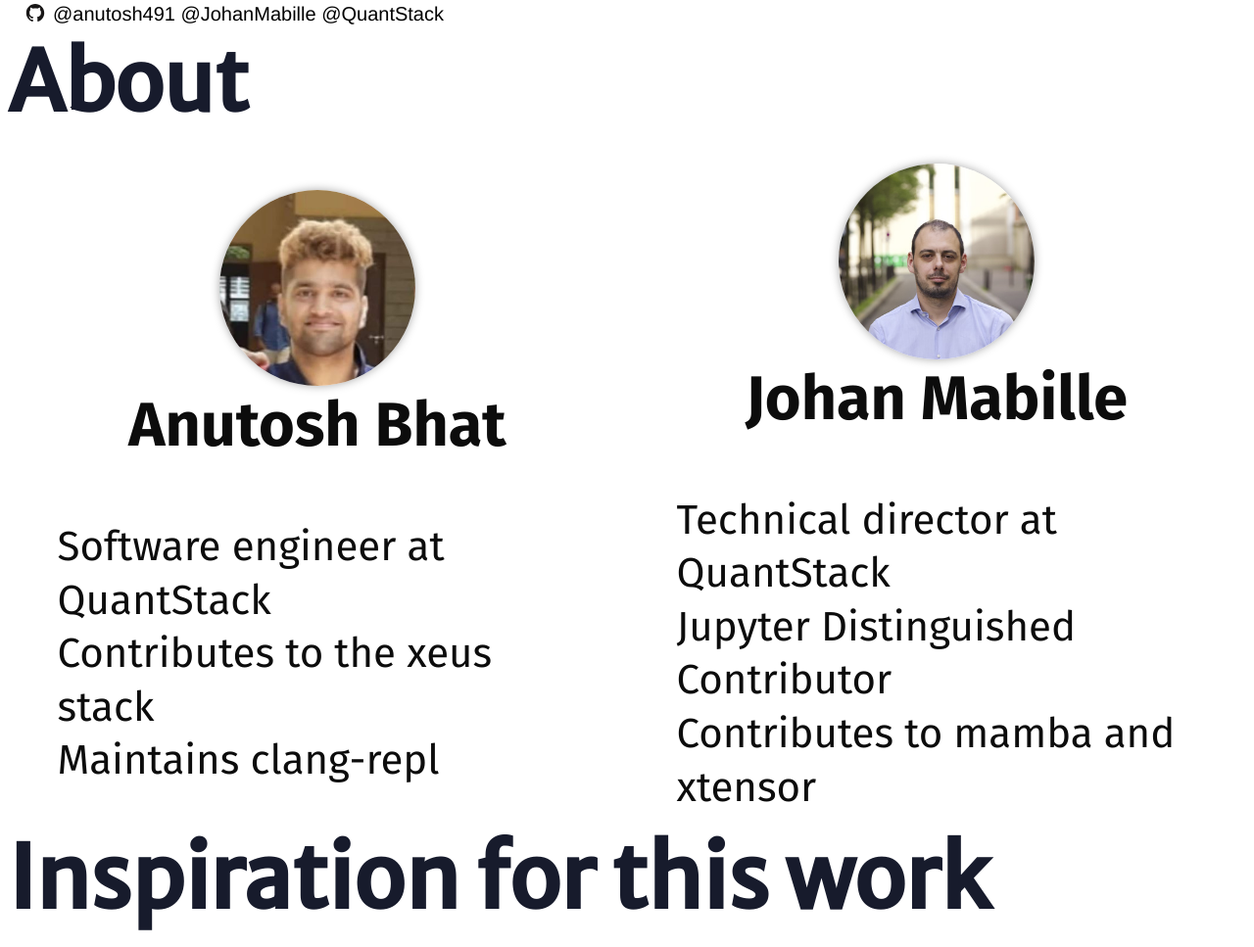
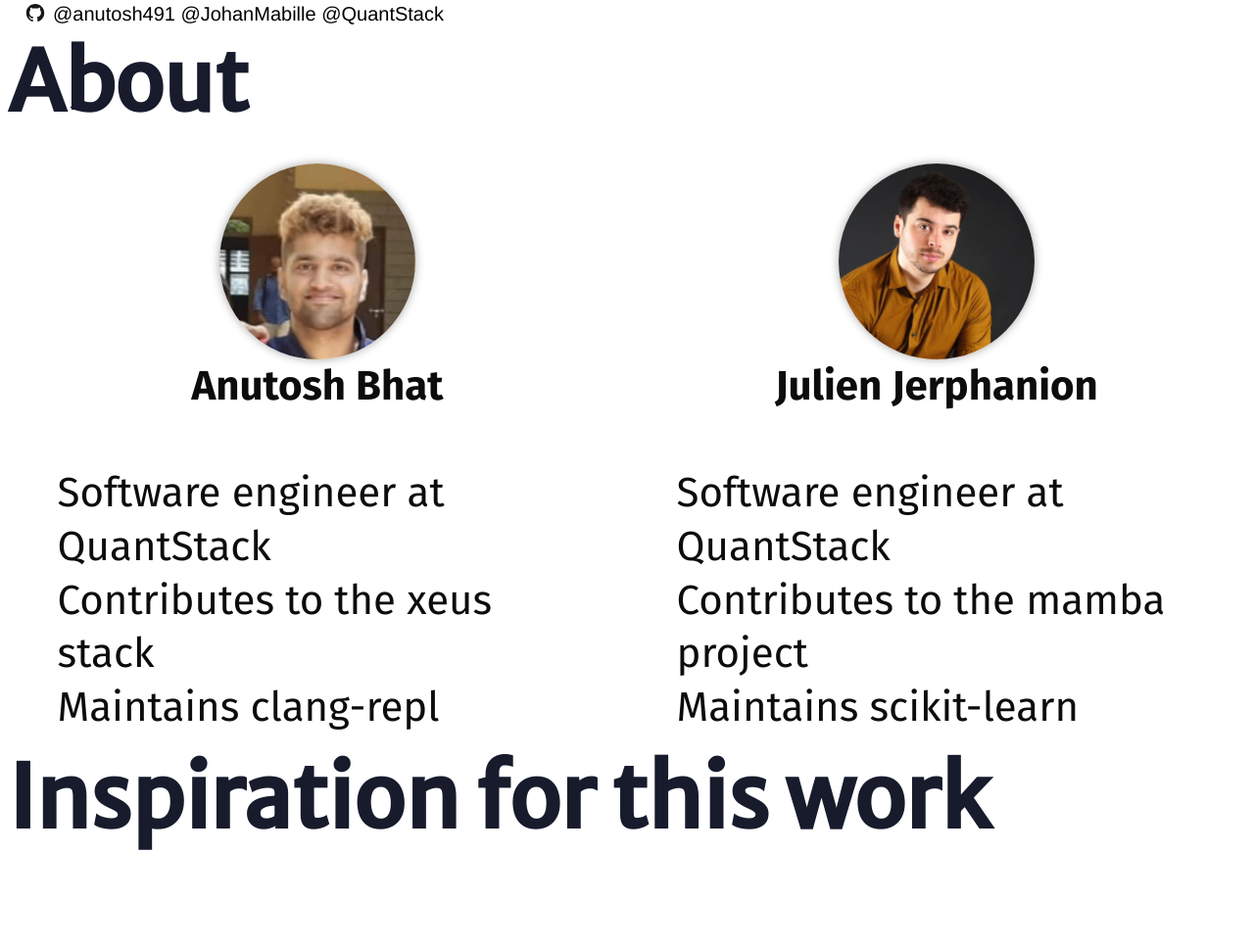
Before and after one commit to anutosh491/xeus-swift-ideation, a website built with Vite: page index.html in a window 1280 px wide. Shown: the part 757-1724 px from the top of the page at 98% size. Built offline with nearby package versions, Linux system fonts and the light colour scheme; what reveal.js would draw is missing.

Commit message:
images 3

```diff
--- a/index.html
+++ b/index.html
@@ -47,20 +47,20 @@
   <div class="two-column">
     <div class="column">
       <img src="src/images/Anutosh.png" alt="Anutosh profile picture" class="circle-img-big">
-      <strong style="font-size: 1.5em">Anutosh Bhat</strong><br>
-      <div style="text-align: left">
+      <strong style="font-size: 1em">Anutosh Bhat</strong><br>
+      <div style="text-align: centre">
         Software engineer at QuantStack<br>
         Contributes to the xeus stack<br>
         Maintains clang-repl<br>
       </div>
     </div>
     <div class="column">
-      <img src="src/images/Johan.png" alt="Johan profile picture" class="circle-img-big">
-      <strong style="font-size: 1.5em">Johan Mabille</strong><br>
-      <div style="text-align: left">
-        Technical director at QuantStack<br>
-        Jupyter Distinguished Contributor<br>
-        Contributes to mamba and xtensor<br>
+      <img src="src/images/Julien.png" alt="Julien profile picture" class="circle-img-big">
+      <strong style="font-size: 1em">Julien Jerphanion</strong><br>
+      <div style="text-align: centre">
+        Software engineer at QuantStack<br>
+        Contributes to the mamba project<br>
+        Maintains scikit-learn<br>
       </div>
     </div>
   </div>
```
Also changed, not shown: src/images/Julien.png (added).
